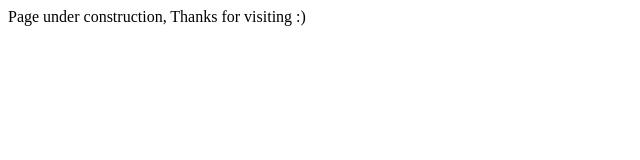
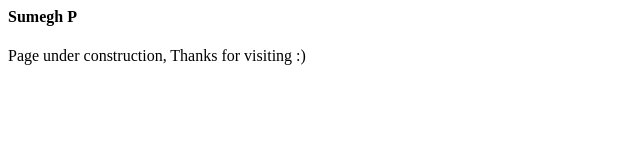
Before and after one commit to sumeghp/sumeghhp.github.io, a plain HTML site: page index.html in a window 1280 px wide. Shown: the whole page, without its empty margins (0-640 px from the left). Drawn offline with Linux system fonts and the light colour scheme.

Commit message:
initial formatting

```diff
--- a/index.html
+++ b/index.html
@@ -1,4 +1,9 @@
 <html>
-    <head></head>
-<body>Page under construction, Thanks for visiting :) </body>
+    <head>
+        <title>sumegh says hi</title>
+    </head>
+<body>
+    <H4>Sumegh P</H4>
+    <p>Page under construction, Thanks for visiting :) </p>
+</body>
 </html>
```
